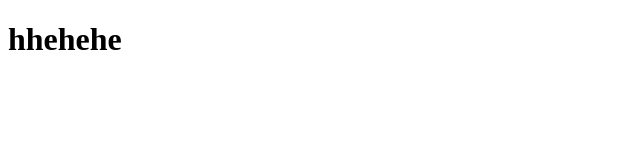
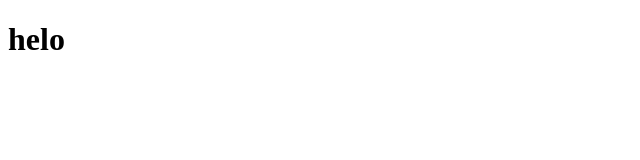
Before and after one commit to prem-modi-website/dns-data, a plain HTML site: page index.html in a window 1280 px wide. Shown: the whole page, without its empty margins (0-640 px from the left). Drawn offline with Linux system fonts and the light colour scheme.

Commit message:
add data

```diff
--- a/index.html
+++ b/index.html
@@ -7,6 +7,6 @@
     <title>Document</title>
 </head>
 <body>
-    <h1>hhehehe</h1>
+    <h1>helo</h1>
 </body>
 </html>
```
